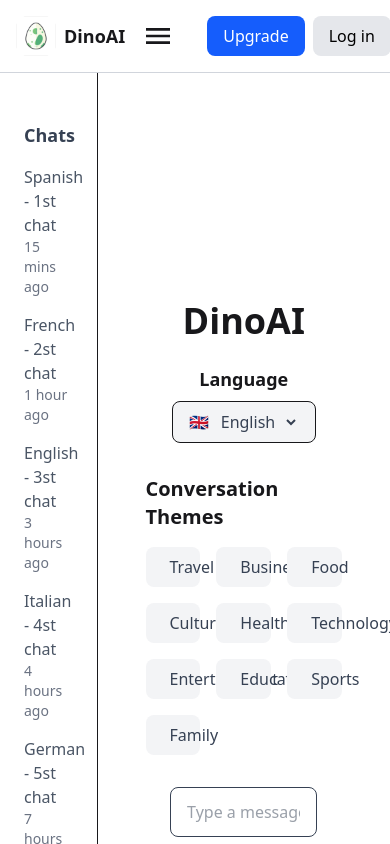
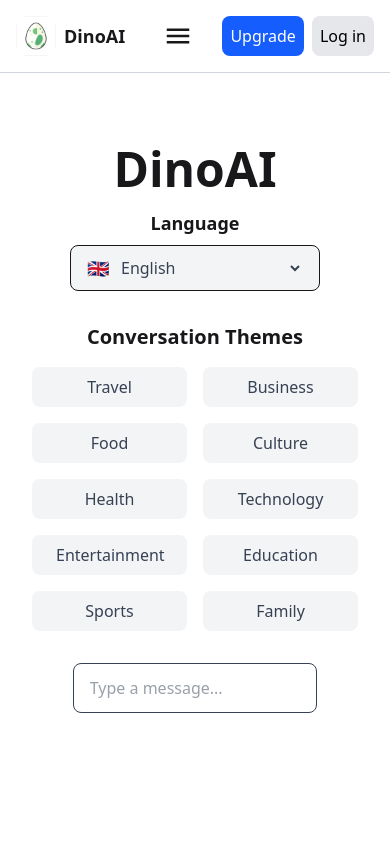
Before and after one commit to Capstone-Projects-2025-Spring/section-005-karlmorris-projects-dinoai-chat, a React (Vite) app in the folder frontend/: page / in a window 390 px wide. Shown: the top 844 px of the page. Built offline with nearby package versions, Linux system fonts and the light colour scheme.

Commit message:
frontend: fixed some logic in HomePage

```diff
--- a/frontend/src/App.jsx
+++ b/frontend/src/App.jsx
@@ -3,7 +3,6 @@
 import Header from './layouts/Header';
 
 function App() {
-
   return (
     <Router>
       <div className="min-h-screen">
@@ -13,7 +12,7 @@
         </main>
       </div>
     </Router>
-  )
+  );
 }
 
-export default App
+export default App;
--- a/frontend/src/components/AuthButtons.jsx
+++ b/frontend/src/components/AuthButtons.jsx
@@ -4,13 +4,13 @@
     return (
         <div className="flex gap-x-2">
             <NavLink to="/upgrade">
-                <button className="px-4 py-2 bg-blue-600 text-white font-medium rounded-lg hover:bg-blue-700 transition">
+                <button className="px-2 md:px-4 py-2 bg-blue-600 text-white font-medium rounded-lg hover:bg-blue-700 transition">
                     Upgrade
                 </button>
             </NavLink>
 
             <NavLink to="/login">
-                <button className="px-4 py-2 bg-gray-200 text-black font-medium rounded-lg hover:bg-gray-300 transition">
+                <button className="px-2 md:px-4 py-2 bg-gray-200 text-black font-medium rounded-lg hover:bg-gray-300 transition">
                     Log in
                 </button>
             </NavLink>
--- /dev/null
+++ b/frontend/src/components/LanguageSelector.jsx
@@ -0,0 +1,36 @@
+import { useState } from "react";
+
+export default function LanguageSelector({}) {
+    const [selectedLanguage, setSelectedLanguage] = useState("English");
+
+    const languageList = [
+        { language: "English", flag: "\uD83C\uDDEC\uD83C\uDDE7" },
+        { language: "Spanish", flag: "\uD83C\uDDEA\uD83C\uDDF8" },
+        { language: "French", flag: "\uD83C\uDDEB\uD83C\uDDF7" },
+        { language: "German", flag: "\uD83C\uDDE9\uD83C\uDDEA" },
+        { language: "Italian", flag: "\uD83C\uDDEE\uD83C\uDDF9" },
+        { language: "Chinese", flag: "\uD83C\uDDE8\uD83C\uDDF3" },
+        { language: "Japanese", flag: "\uD83C\uDDEF\uD83C\uDDF5" },
+        { language: "TEST LANGUAGE FOR NOW 114514 250", flag: ""},
+    ];
+
+    return (
+        <div className="mt-2 flex items-center space-x-2 border rounded-lg px-4 py-2 bg-gray-100 w-full max-w-[250px] md:max-w-[300px] lg:max-w-[350px]">
+            <span className="text-lg md:text-xl">
+                {languageList.find((lang) => lang.language === selectedLanguage)?.flag || "🌍"}
+            </span>
+
+            <select
+                className="bg-transparent text-gray-700 focus:outline-none flex-1 w-[125px] md:w-[150px] lg:w-[175px] truncate"
+                value={selectedLanguage}
+                onChange={(e) => setSelectedLanguage(e.target.value)}
+            >
+                {languageList.map((lang) => (
+                    <option key={lang.language} value={lang.language} className="truncate">
+                        {lang.language}
+                    </option>
+                ))}
+            </select>
+        </div>
+    );
+}
--- a/frontend/src/components/NavBar.jsx
+++ b/frontend/src/components/NavBar.jsx
@@ -14,7 +14,7 @@
 
     return (
         <>
-            <nav className="hidden md:flex items-center space-x-4">
+            <nav className="hidden lg:flex items-center space-x-4">
                 {navList.map((link) => (
                     <NavLink
                         key={link.title}
@@ -30,15 +30,15 @@
                 ))}
             </nav>
 
-            <div className="md:hidden dropdown">
-                <label className="btn btn-ghost swap swap-rotate">
+            <div className="lg:hidden dropdown">
+                <label className="btn btn-ghost btn-sm swap swap-rotate">
                     <input type="checkbox" onChange={() => setIsOpen(!isOpen)} checked={isOpen} />
 
                     <svg
                         className="swap-off fill-current"
                         xmlns="http://www.w3.org/2000/svg"
-                        width="32"
-                        height="32"
+                        width="30"
+                        height="30"
                         viewBox="0 0 512 512"
                     >
                         <path d="M64,384H448V341.33H64Zm0-106.67H448V234.67H64ZM64,128v42.67H448V128Z" />
@@ -47,8 +47,8 @@
                     <svg
                         className="swap-on fill-current"
                         xmlns="http://www.w3.org/2000/svg"
-                        width="32"
-                        height="32"
+                        width="30"
+                        height="30"
                         viewBox="0 0 512 512"
                     >
                         <polygon points="400 145.49 366.51 112 256 222.51 145.49 112 112 145.49 222.51 256 112 366.51 145.49 400 256 289.49 366.51 400 400 366.51 289.49 256 400 145.49" />
--- a/frontend/src/layouts/Header.jsx
+++ b/frontend/src/layouts/Header.jsx
@@ -4,8 +4,9 @@
 import NavBar from '../components/NavBar';
 
 export default function Header() {
+
     return (
-        <header className="w-full flex items-center p-4 bg-white border-b border-gray-300">
+        <header className="w-full flex items-center p-4 bg-transparent border-b border-gray-300">
 
             <div className="flex-shrink-0">
                 <NavLink
@@ -17,7 +18,7 @@
                 </NavLink>
             </div>
 
-            <div className="flex flex-1 justify-end pr-4">
+            <div className="flex flex-auto justify-end pr-4">
                 <NavBar />
             </div>
 
--- /dev/null
+++ b/frontend/src/layouts/SideBar.jsx
@@ -0,0 +1,48 @@
+import { useState } from "react";
+
+export default function Sidebar() {
+    const [isOpen, setIsOpen] = useState(false);
+
+    return (
+        <div className="flex">
+            <div className="hidden md:block w-64 min-h-screen bg-gray-100 p-4">
+                <SidebarContent />
+            </div>
+
+            <button
+                className="md:hidden fixed top-4 left-4 z-50 bg-gray-200 p-2 rounded-lg shadow"
+                onClick={() => setIsOpen(true)}
+            >
+                ☰
+            </button>
+
+            {isOpen && (
+                <div className="fixed inset-0 z-50 flex">
+                    <div className="fixed inset-0 bg-black opacity-50" onClick={() => setIsOpen(false)}></div>
+
+                    <div className="w-64 min-h-screen bg-white shadow-lg p-4 relative z-50">
+                        <button
+                            className="absolute top-4 right-4 text-gray-500"
+                            onClick={() => setIsOpen(false)}
+                        >
+                            ✕
+                        </button>
+                        <SidebarContent />
+                    </div>
+                </div>
+            )}
+        </div>
+    );
+}
+
+// ✅ Sidebar 具体内容（抽离成组件，代码更简洁）
+function SidebarContent() {
+    return (
+        <ul className="space-y-4">
+            <li className="font-semibold text-lg">Chat History</li>
+            <li className="p-2">Recent Chat 1</li>
+            <li className="p-2">Recent Chat 2</li>
+            <li className="p-2">Recent Chat 3</li>
+        </ul>
+    );
+}
--- a/frontend/src/pages/Home.jsx
+++ b/frontend/src/pages/Home.jsx
@@ -1,78 +1,33 @@
 import ConversationThemes from "../components/ConversationThemes";
+import LanguageSelector from "../components/LanguageSelector";
 
-import { useState } from "react";
 
-export default function DinoAI() {
-  const [selectedLanguage, setSelectedLanguage] = useState("English");
+export default function Home() {
+
+    const types = ["Travel", "Business", "Food", "Culture", "Health", "Technology", "Entertainment", "Education", "Sports", "Family"];
 
     return (
-    <div className="min-h-screen bg-white flex">
-      {/* Sidebar */}
-      <aside className="w-1/4 border-r p-6">
+        <div className="bg-white flex-1 flex flex-col items-center justify-center py-16 md:py-10 px-8 md:px-12 mb-6">
+
+            <h1 className="text-5xl font-bold mt-2 md:mt-6">DinoAI</h1>
+
+            {/* Language Selector */}
+            <h2 className="text-lg font-semibold mt-4 md:mt-6">Language</h2>
+            <LanguageSelector />
 
 
-        {/* Chats */}
-        <h2 className="mt-6 text-lg font-semibold text-gray-700">Chats</h2>
-        <ul className="mt-4 space-y-4 text-gray-600">
-          {[
-            { lang: "Spanish", time: "15 mins ago" },
-            { lang: "French", time: "1 hour ago" },
-            { lang: "English", time: "3 hours ago" },
-            { lang: "Italian", time: "4 hours ago" },
-            { lang: "German", time: "7 hours ago" },
-            { lang: "French", time: "9 hours ago" },
-          ].map((chat, index) => (
-            <li key={index} className="flex flex-col">
-              <span className="font-medium">{chat.lang} - {index + 1}st chat</span>
-              <span className="text-sm text-gray-500">{chat.time}</span>
-            </li>
-          ))}
-        </ul>
-      </aside>
-
-      {/* Main Content */}
-      <main className="flex-1 flex flex-col items-center justify-center px-12">
+            {/* Conversation Themes */}
+            <ConversationThemes types={types} />
 
 
-        {/* Main Content */}
-        <h1 className="text-4xl font-bold mt-6">DinoAI</h1>
-
-        {/* Language Selector */}
-        <h2 className="text-lg font-semibold mt-6">Language</h2>
-        <div className="mt-2 flex items-center space-x-2 border rounded-lg px-4 py-2 bg-gray-100">
-          <span>🇬🇧</span>
-          <select
-            className="bg-transparent text-gray-700 focus:outline-none"
-            value={selectedLanguage}
-            onChange={(e) => setSelectedLanguage(e.target.value)}
-          >
-            <option>English</option>
-            <option>Spanish</option>
-            <option>French</option>
-            <option>German</option>
-            <option>Italian</option>
-          </select>
-        </div>
-
-        {/* Conversation Themes */}
-        <h2 className="text-xl font-semibold mt-8">Conversation Themes</h2>
-        <div className="grid grid-cols-3 gap-4 mt-4">
-          {["Travel", "Business", "Food", "Culture", "Health", "Technology", "Entertainment", "Education", "Sports", "Family"].map((theme) => (
-            <button key={theme} className="px-6 py-2 bg-gray-100 rounded-lg text-gray-700">
-              {theme}
-            </button>
-          ))}
-        </div>
-
             {/* Chat Input */}
-        <div className="mt-8 w-3/4">
+            <div className="mt-8 md:mt-10 w-3/4">
             <input
                 type="text"
                 placeholder="Type a message..."
                 className="w-full border rounded-lg px-4 py-3 text-gray-700 focus:outline-none"
             />
             </div>
-      </main>
         </div>
     );
 }
```
Lines whose indentation alone changed are shown as unchanged.
